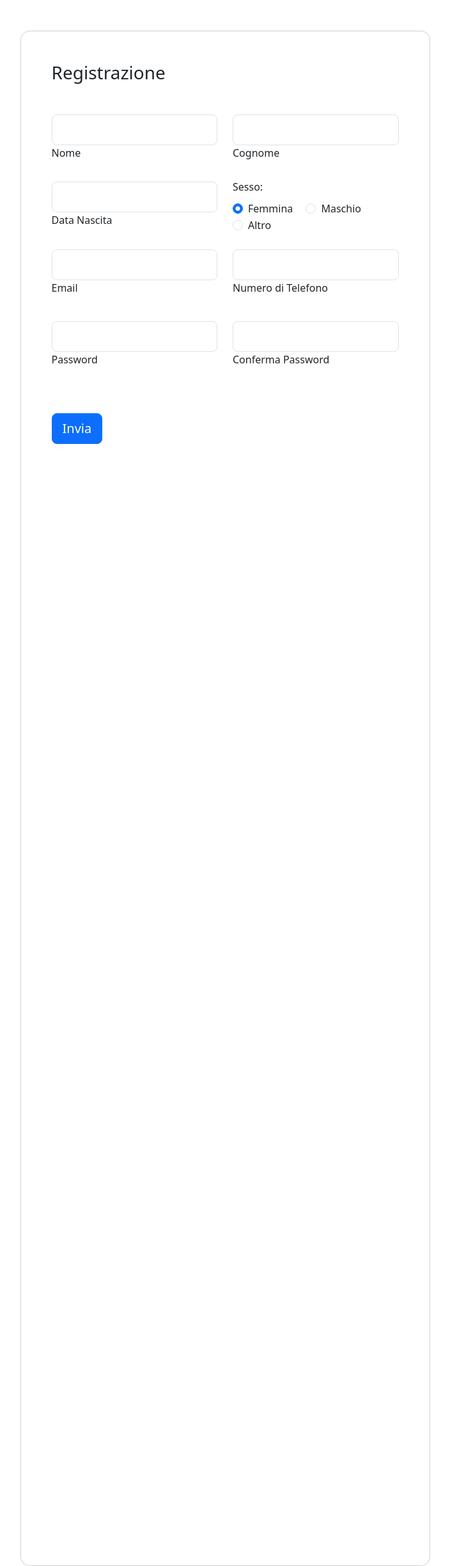
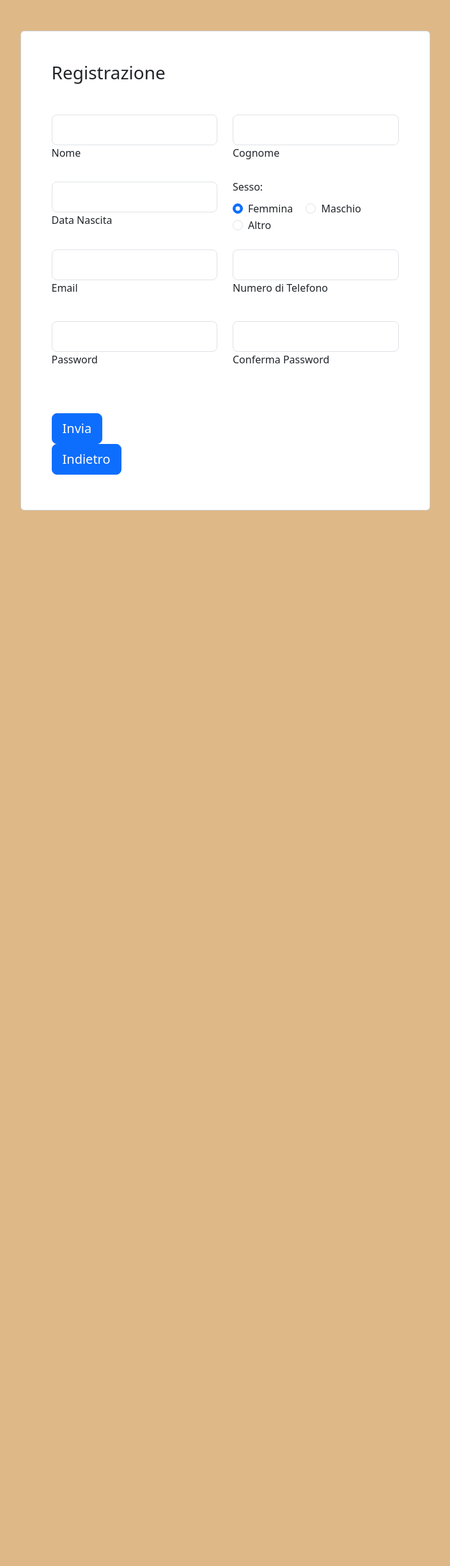
Before and after one commit to wilun-meucci/crazy-Hotels, a PHP site: page /html/registration.html in a window 1280 px wide. Shown: the whole page at 64% size, without its empty margins (288-992 px from the left). After the commit the page ends 798 px from the top, so only its background shows below. Run offline with PHP 8.4, Linux system fonts and the light colour scheme.

Commit message:
fixato qualche cosa

```diff
--- a/css/style.css
+++ b/css/style.css
@@ -63,8 +63,10 @@ bordo-b{
 }
 
 .card{
-    height: 2400px;
+    height: 750px;
 }
-@media screen and (max-widht: 576px) {
-
+@media only screen and (max-width: 767px) {
+    .card {
+    height: 1050px;
+    }
 }
--- a/html/registration.html
+++ b/html/registration.html
@@ -8,14 +8,14 @@
     <link href="https://cdn.jsdelivr.net/npm/bootstrap@5.3.0-alpha1/dist/css/bootstrap.min.css" rel="stylesheet" integrity="sha384-GLhlTQ8iRABdZLl6O3oVMWSktQOp6b7In1Zl3/Jr59b6EGGoI1aFkw7cmDA6j6gD" crossorigin="anonymous">
     <link href="../css/style.css" rel="stylesheet" type="text/css">
 </head>
-<body>
+<body style="background-color: burlywood;">
 
     <section class="vh-100 gradient-custom">
-        <div class="container py-5 h-100">
-          <div class="row justify-content-center align-items-center h-100">
+        <div class="container py-5">
+          <div class="row justify-content-center align-items-center">
             <div class="col-12 col-lg-9 col-xl-7">
-              <div class="card shadow-2-strong card-registration" style="border-radius: 15px;">
-                <div class="card-body p-4 p-md-5">
+              <div class="shadow-2-strong card-registration" style="border-radius: 15px;">
+                <div class="card p-4 p-md-5">
                   <h3 class="mb-4 pb-2 pb-md-0 mb-md-5">Registrazione</h3>
                   <form action="../php/registration.php" method="POST">
 
@@ -115,6 +115,8 @@
                       <input class="btn btn-primary btn-lg" type="submit" value="Invia" />
                     </div>
 
+                    <a href="../index.php"><button class="btn btn-primary btn-lg">Indietro</button></a>
+
                   </form>
                 </div>
               </div>
```
